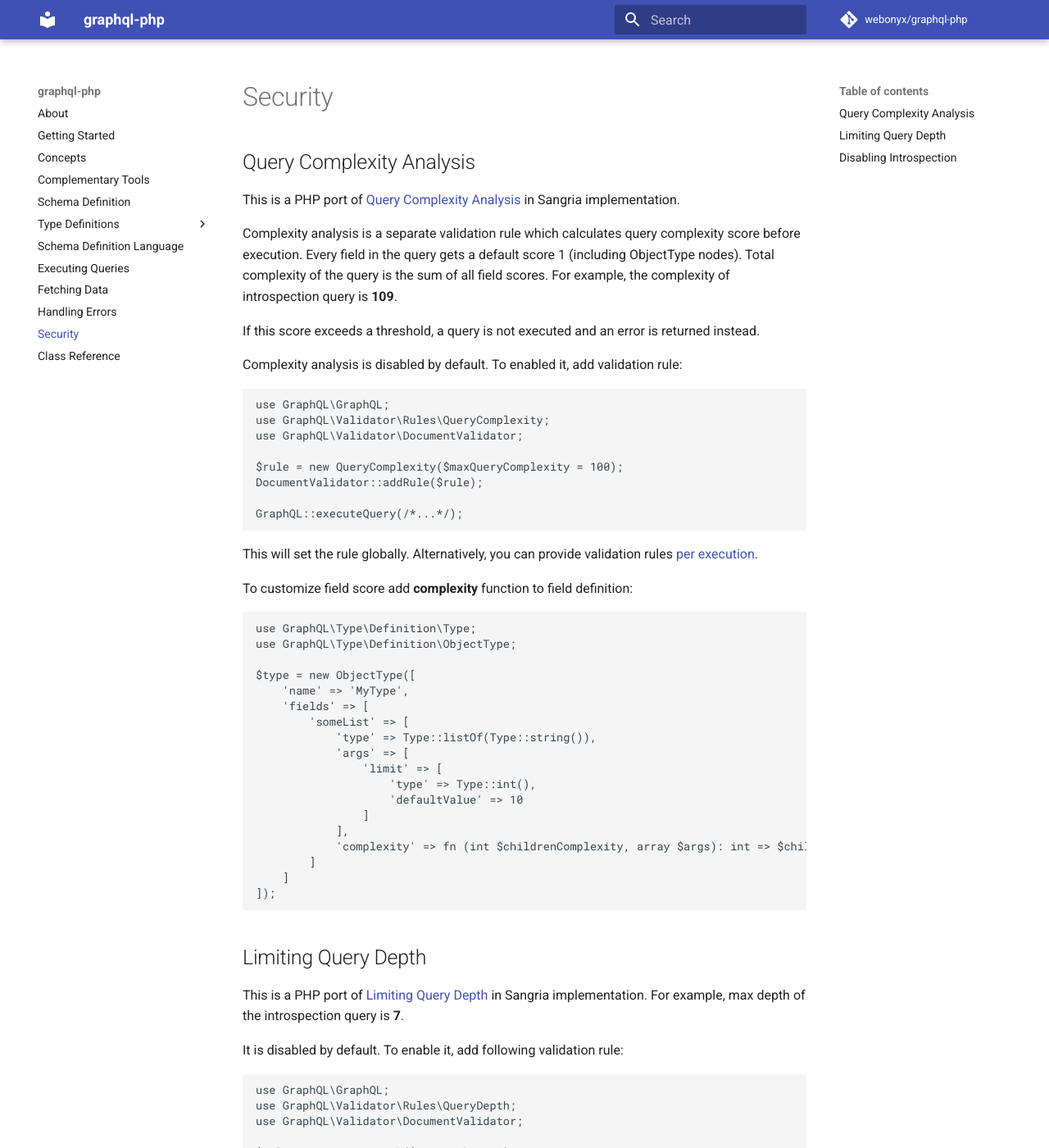
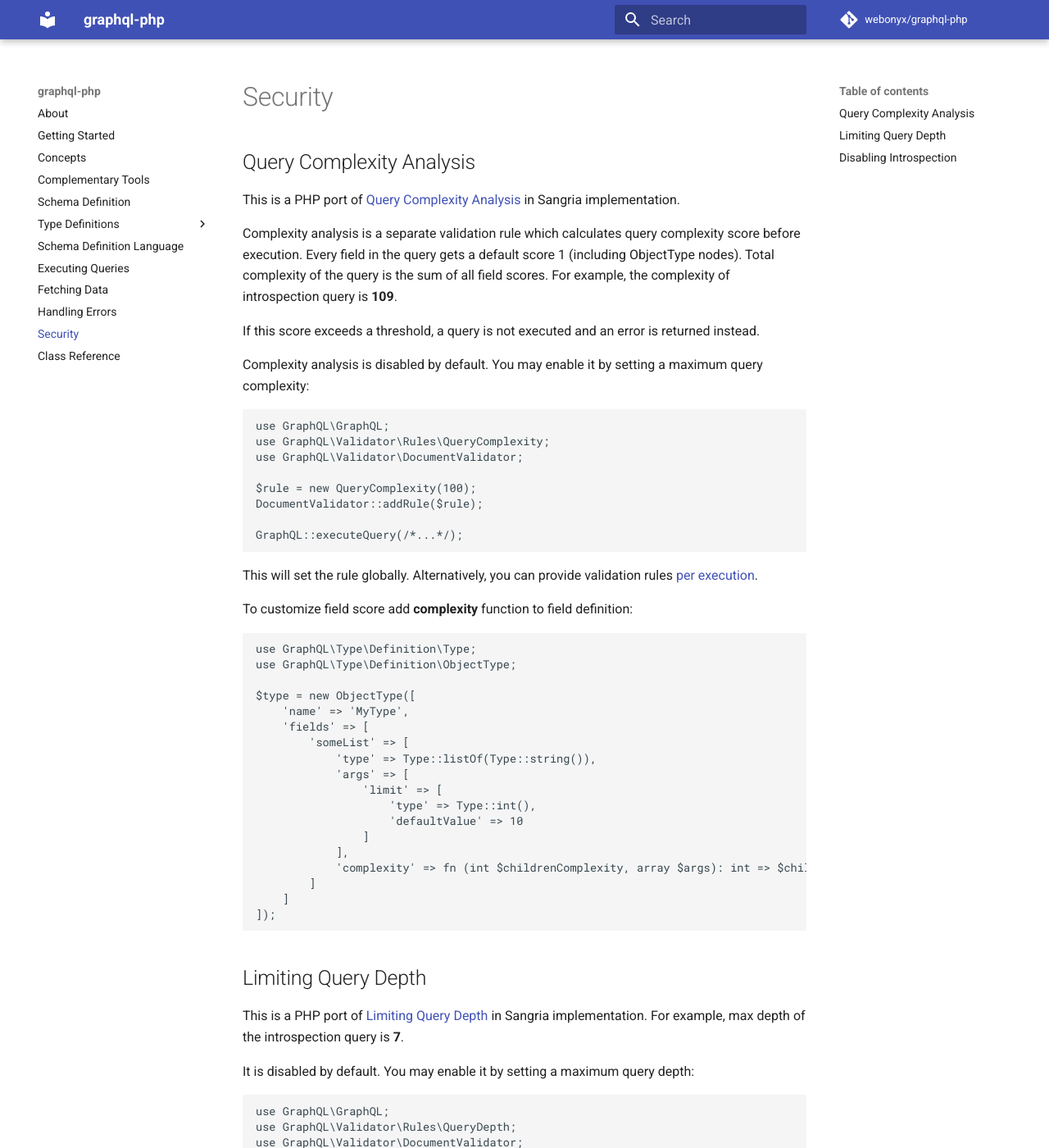
Before and after one commit to webonyx/graphql-php, an MkDocs documentation site: the page built from docs/security.md, in a window 1280 px wide and 1400 px high. Shown: the whole window at 82% size. Built offline with MkDocs 1.6.1 and Material for MkDocs 9.7.7, drawn with Linux system fonts in a browser that asks for light colours; comment, search, counter and statistics services are not loaded; some of the changed text lies outside the part shown.

Commit message:
Fix docs for usage of security rules
https://github.com/webonyx/graphql-php/pull/1299

````diff
--- a/docs/security.md
+++ b/docs/security.md
@@ -8,14 +8,14 @@ query is the sum of all field scores. For example, the complexity of introspecti
 
 If this score exceeds a threshold, a query is not executed and an error is returned instead.
 
-Complexity analysis is disabled by default. To enabled it, add validation rule:
+Complexity analysis is disabled by default. You may enable it by setting a maximum query complexity:
 
 ```php
 use GraphQL\GraphQL;
 use GraphQL\Validator\Rules\QueryComplexity;
 use GraphQL\Validator\DocumentValidator;
 
-$rule = new QueryComplexity($maxQueryComplexity = 100);
+$rule = new QueryComplexity(100);
 DocumentValidator::addRule($rule);
 
 GraphQL::executeQuery(/*...*/);
@@ -51,14 +51,14 @@ $type = new ObjectType([
 This is a PHP port of [Limiting Query Depth](https://sangria-graphql.github.io/learn/#limiting-query-depth) in Sangria implementation.
 For example, max depth of the introspection query is **7**.
 
-It is disabled by default. To enable it, add following validation rule:
+It is disabled by default. You may enable it by setting a maximum query depth:
 
 ```php
 use GraphQL\GraphQL;
 use GraphQL\Validator\Rules\QueryDepth;
 use GraphQL\Validator\DocumentValidator;
 
-$rule = new QueryDepth($maxDepth = 10);
+$rule = new QueryDepth(10);
 DocumentValidator::addRule($rule);
 
 GraphQL::executeQuery(/*...*/);
````
Also changed, not shown: other parts of docs/security.md (+2 -1 lines), 1 other file.
